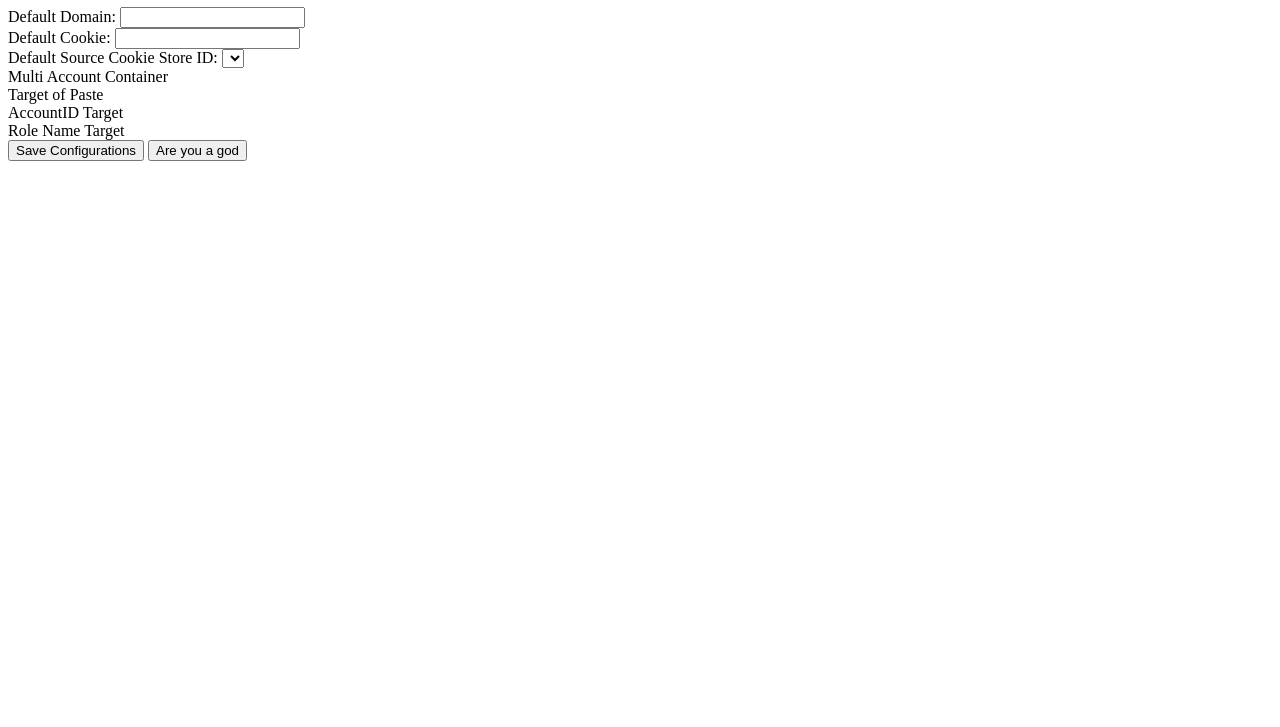
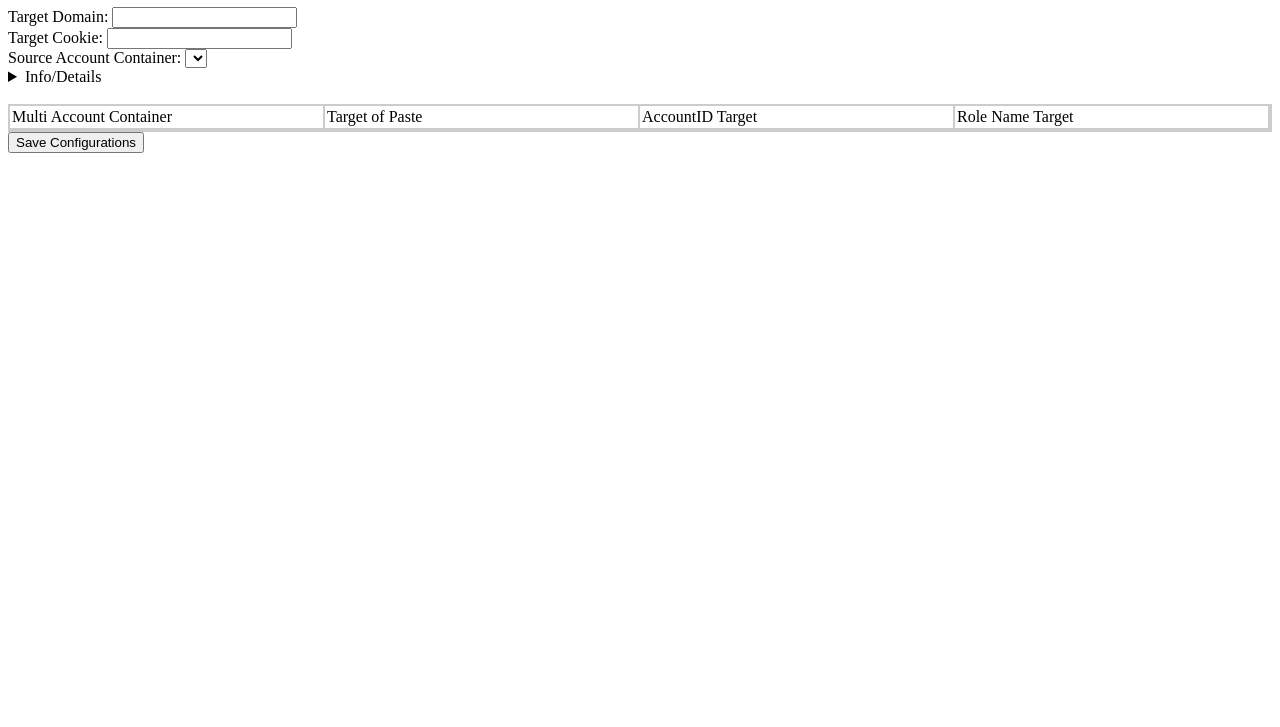
Before and after one commit to oliott/cookie-paste, a browser extension: page options/index.html in a window 1280 px wide. Shown: the part 73-800 px from the top of the page. Drawn offline with Linux system fonts and the light colour scheme.

Commit message:
Options: Added more information

```diff
--- a/options/index.html
+++ b/options/index.html
@@ -2,21 +2,37 @@
 <html>
   <head>
     <meta charset="UTF-8" />
-    <link rel="stylesheet" type="text/css" href="options.css" />
+    <link rel="stylesheet" type="text/css" href="style.css" />
     <title>AWS SSO Cookie Paster</title>
   </head>
   <body id="bajsen">
     <h1>Configuration</h1>
     <div id="root-config-list">
-      <label for="defaultDomain">Default Domain:</label>
+      <label for="defaultDomain">Target Domain:</label>
       <input type="text" id="defaultDomain" name="defaultDomain" /><br />
-      <label for="defaultCookie">Default Cookie:</label>
+      <label for="defaultCookie">Target Cookie:</label>
       <input type="text" id="defaultCookie" name="defaultCookie" /><br />
       <label
-        >Default Source Cookie Store ID:
+        >Source Account Container:
         <select id="defaultSourceCookieStoreId"></select>
       </label>
     </div>
+    <details>
+      <summary>
+        Info/Details
+      </summary>
+      This Add-on relies on <a href="https://addons.mozilla.org/en-US/firefox/addon/multi-account-containers/">Firefox Multi-Account Containers</a>.
+      Workflow is this:
+      <ol>
+        <li>Target Domain: The domain that the cookie we are copying belongs to. This will usually be "example.awsapps.com" but "example" swapped out for something else.</li>
+        <li>Target Cookie: Name of the cookie we are going to copy. This will most likely be "x-amz-sso_authn".</li>
+        <li>Source Multi Account Container: Where we source the cookie from. This can be any container as long as the cookie has not expired.</li>
+        <li>Then for each Multi Account Container below that has "Target of Paste" checked when you copy the cookie will receive the cookie.</li>
+        <li>(Optional) Each Multi Account Container below that has AccountId and Role name target set will get a tab opened that targets this aws account and role to be logged in.</li>
+      </ol>
+      For event better experience <a href="https://addons.mozilla.org/en-US/firefox/addon/simple-tab-groups/">Simple Tab Groups</a> and create a tab group for each multi account container. Also enable the feature "Catch and move tabs with containers to this group" to make sure that opened tabs are opened directly in the correct tab group.
+    </details>
+    <br>
     <div id="container-list">
       <div class="container-row-header">
         <div class="container-column">
@@ -35,7 +51,6 @@
     </div>
     <div id="saveConfigDiv">
       <button type="button" id="saveConfig">Save Configurations</button>
-      <button type="button" id="testIfGod">Are you a god</button>
     </div>
     <script src="../shared/script.js"></script>
     <script src="../components/RowTableOptions.js"></script>
```
